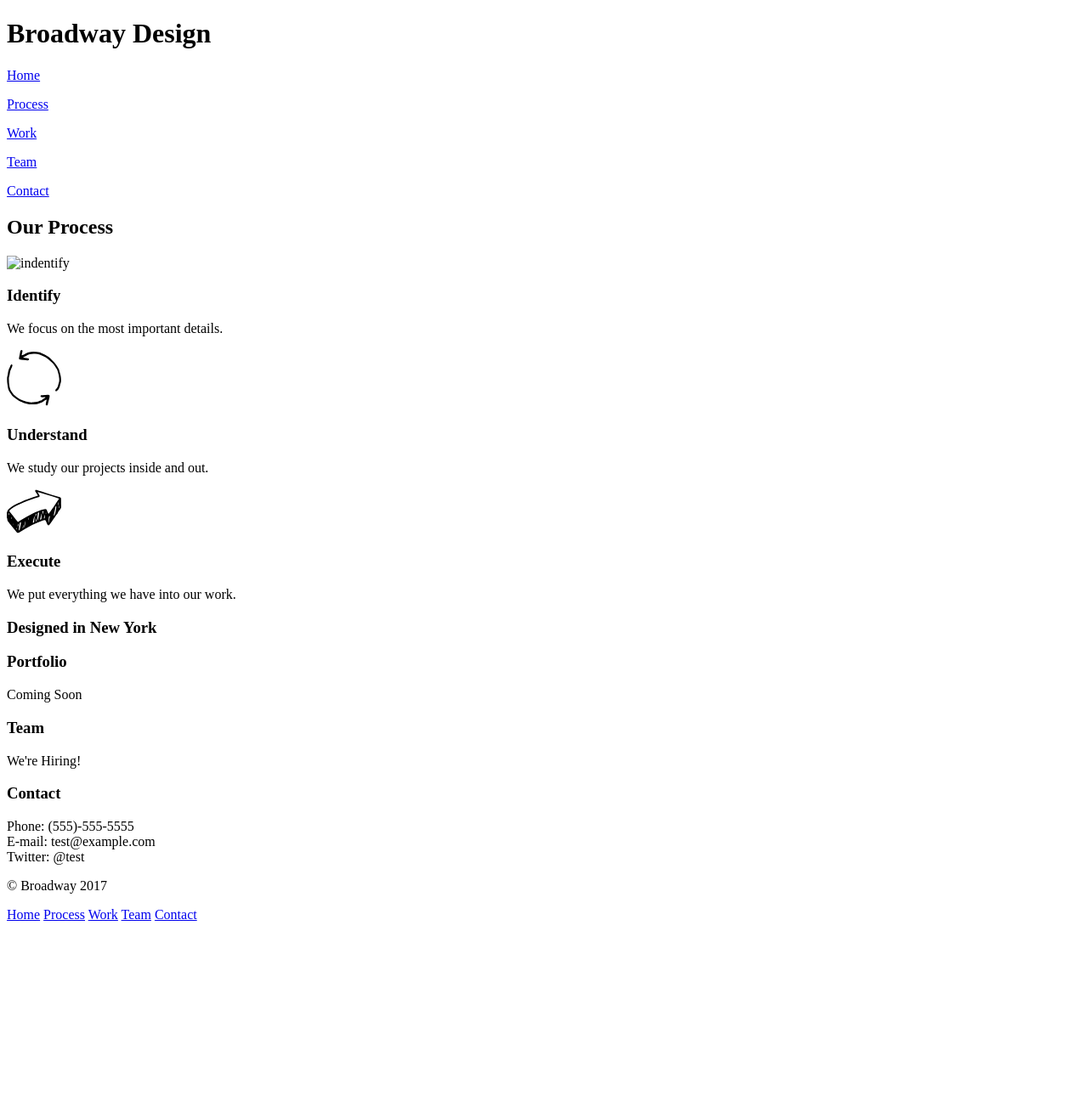
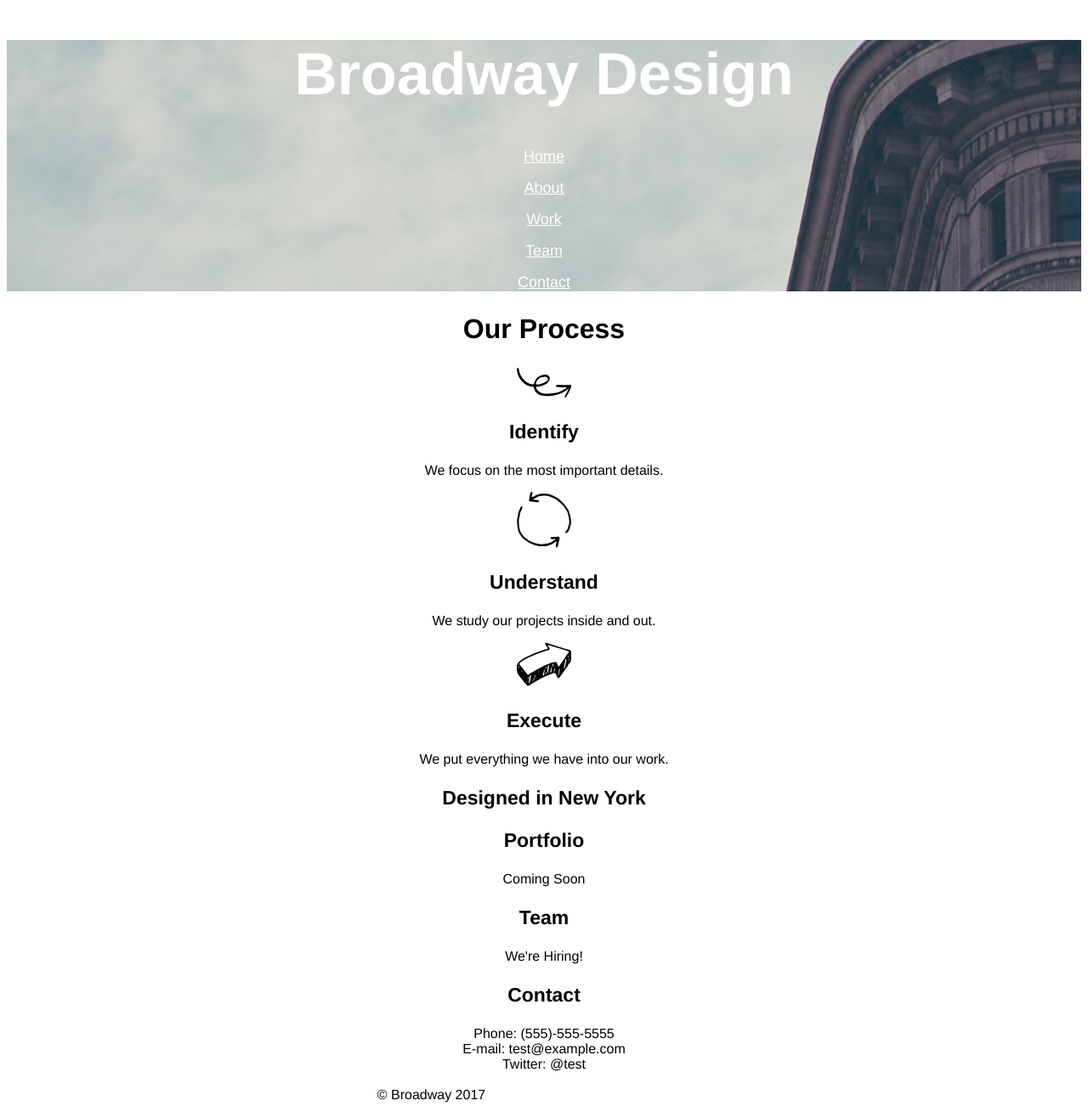
Before and after one commit to dennisbenson/broadway-design, a plain HTML site: page index.html in a window 1280 px wide. Shown: the whole page at 85% size. Before the commit the page ends 1094 px from the top, so only its background shows below. Drawn offline with Linux system fonts and the light colour scheme.

Commit message:
fixed some tag errors in index and started on css.

```diff
--- a/index.html
+++ b/index.html
@@ -11,7 +11,7 @@
 
       <p><a class="btn-nav" href="#">Home</a></p>
 
-      <p><a class="btn-nav" href="#process">Process</a></p>
+      <p><a class="btn-nav" href="#process">About</a></p>
 
       <p><a class="btn-nav" href="#work">Work</a></p>
 
@@ -25,7 +25,7 @@
       <h2>Our Process</h2>
 
       <div class="content">
-        <img src="resources/images/indentify.svg" alt="indentify">
+        <img src="resources/images/identify.svg" alt="indentify">
         <h3>Identify</h3>
         <p>We focus on the most important details.</p>
       </div>
@@ -40,6 +40,8 @@
         <img src="resources/images/execute.svg" alt="execute">
         <h3>Execute</h3>
         <p>We put everything we have into our work.</p>
+      </div>
+
     </div>
 
     <div class="sub-header">
@@ -68,17 +70,19 @@
 
 
     <div class="footer">
-        <p>© Broadway 2017</p>
+      <p>
+        © Broadway 2017
 
         <a class="btn-nav" href="#">Home</a>
 
-        <a class="btn-nav" href="#process">Process</a>
+        <a class="btn-nav" href="#process">About</a>
 
         <a class="btn-nav" href="#work">Work</a>
 
         <a class="btn-nav" href="#team">Team</a>
 
         <a class="btn-nav" href="#contact">Contact</a>
+      </p>
     </div>
 
   </body>
--- a/resources/css/style.css
+++ b/resources/css/style.css
@@ -0,0 +1,33 @@
+body {
+  font-family: "Helvetica", sans-serif;
+  text-align: center;
+
+}
+
+
+h1, h2, h3 {
+  font-weight: bold;
+}
+
+h1 {
+  font-size: 70px;
+  color: white
+
+}
+
+h2 {
+  font-size: 32px;
+}
+
+h3 {
+  font-size: 23px;
+}
+
+.header {
+  background-image: url('../images/the-flatiron-building.png');
+}
+
+.btn-nav {
+  font-size: 18px;
+  color: white;
+}
```
Lines whose indentation alone changed are shown as unchanged.
